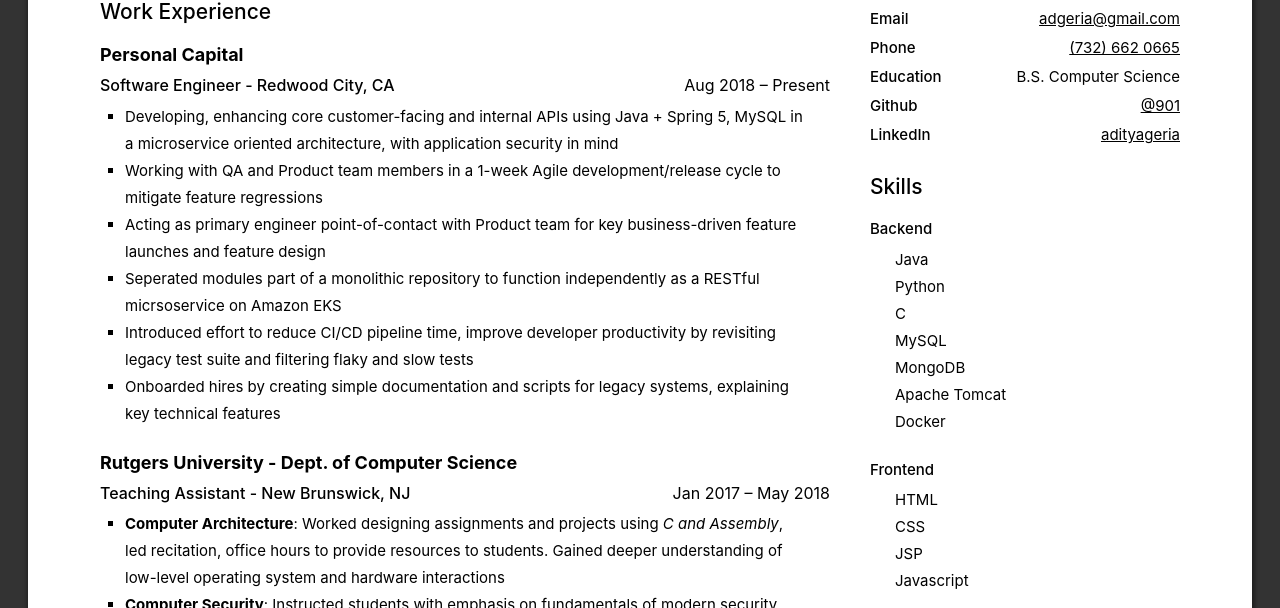
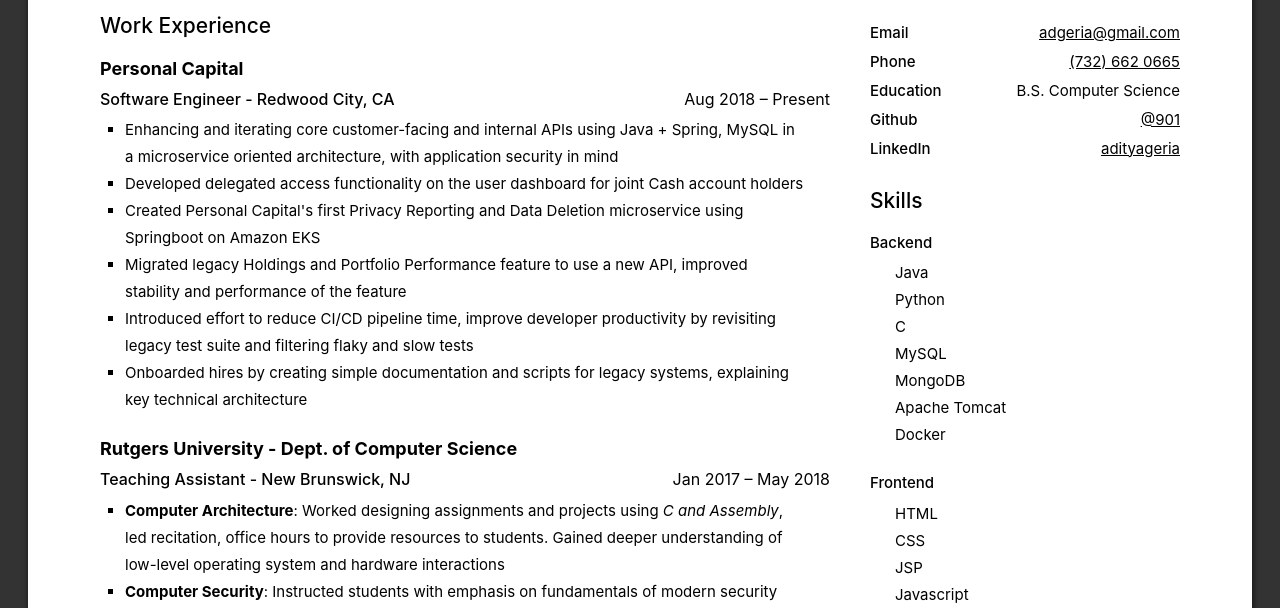
Before and after one commit to 901/901.github.io, a plain HTML site: page resume.html in a window 1280 px wide. Shown: the part 192-800 px from the top of the page. Drawn offline with Linux system fonts and the light colour scheme.

Commit message:
updated resume text

```diff
--- a/resume.html
+++ b/resume.html
@@ -50,12 +50,12 @@
                                     <div class="time">Aug 2018 – Present</div>
                                 </div>
                                 <ul class="job-description">
-                                    <li>Developing, enhancing core customer-facing and internal APIs using Java + Spring 5, MySQL in a microservice oriented architecture, with application security in mind</li>
-                                    <li>Working with QA and Product team members in a 1-week Agile development/release cycle to mitigate feature regressions </li>
-                                    <li>Acting as primary engineer point-of-contact with Product team for key business-driven feature launches and feature design </li>
-                                    <li>Seperated modules part of a monolithic repository to function independently as a RESTful micrsoservice on Amazon EKS</li>
+                                    <li>Enhancing and iterating core customer-facing and internal APIs using Java + Spring, MySQL in a microservice oriented architecture, with application security in mind</li>
+                                    <li>Developed delegated access functionality on the user dashboard for joint Cash account holders</li>
+                                    <li>Created Personal Capital's first Privacy Reporting and Data Deletion microservice using Springboot on Amazon EKS</li>
+                                    <li>Migrated legacy Holdings and Portfolio Performance feature to use a new API, improved stability and performance of the feature</li>
                                     <li>Introduced effort to reduce CI/CD pipeline time, improve developer productivity by revisiting legacy test suite and filtering flaky and slow tests</li>
-                                    <li>Onboarded hires by creating simple documentation and scripts for legacy systems, explaining key technical features </li>
+                                    <li>Onboarded hires by creating simple documentation and scripts for legacy systems, explaining key technical architecture </li>
                                 </ul>
                             </div>
                         </article>
```
